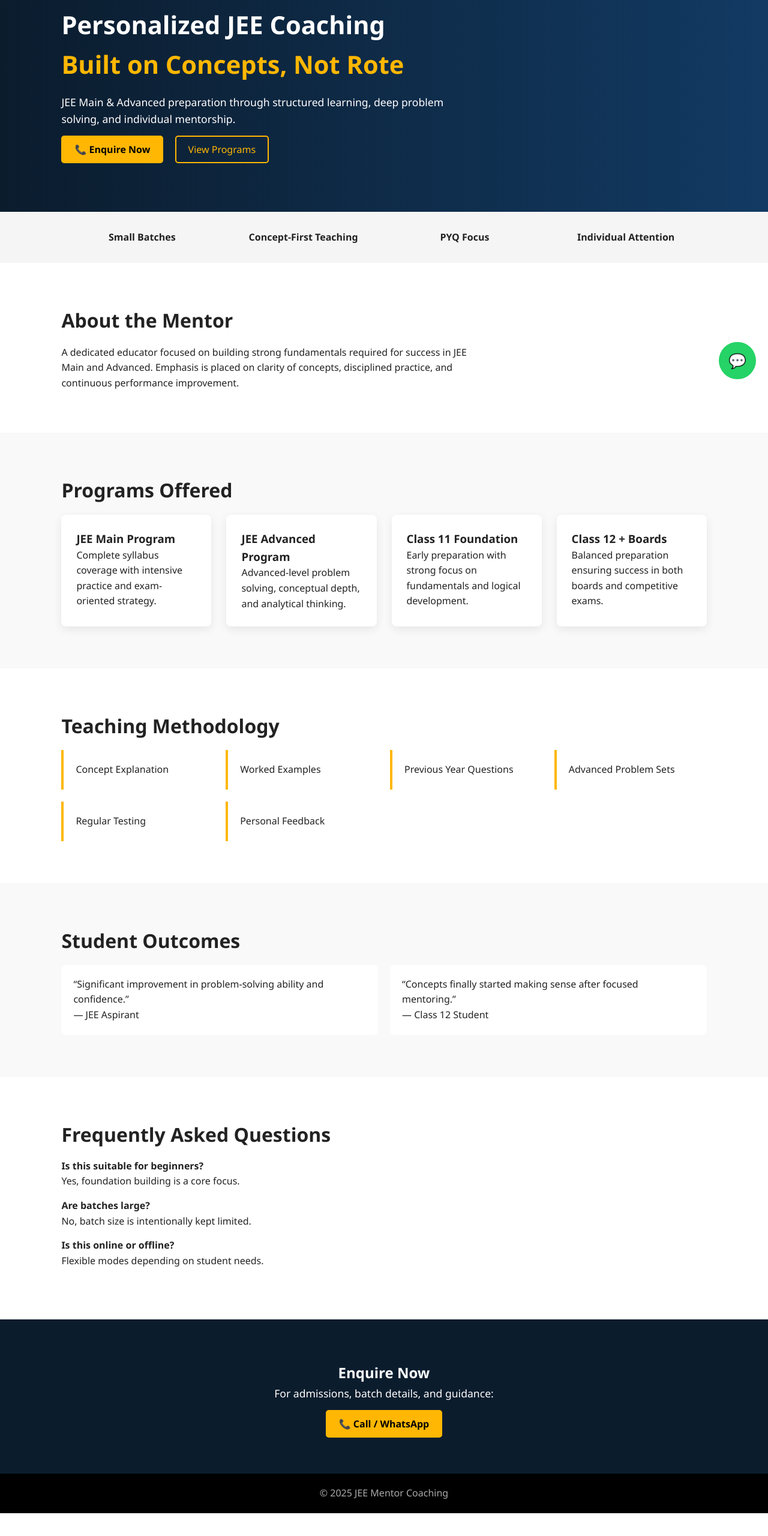
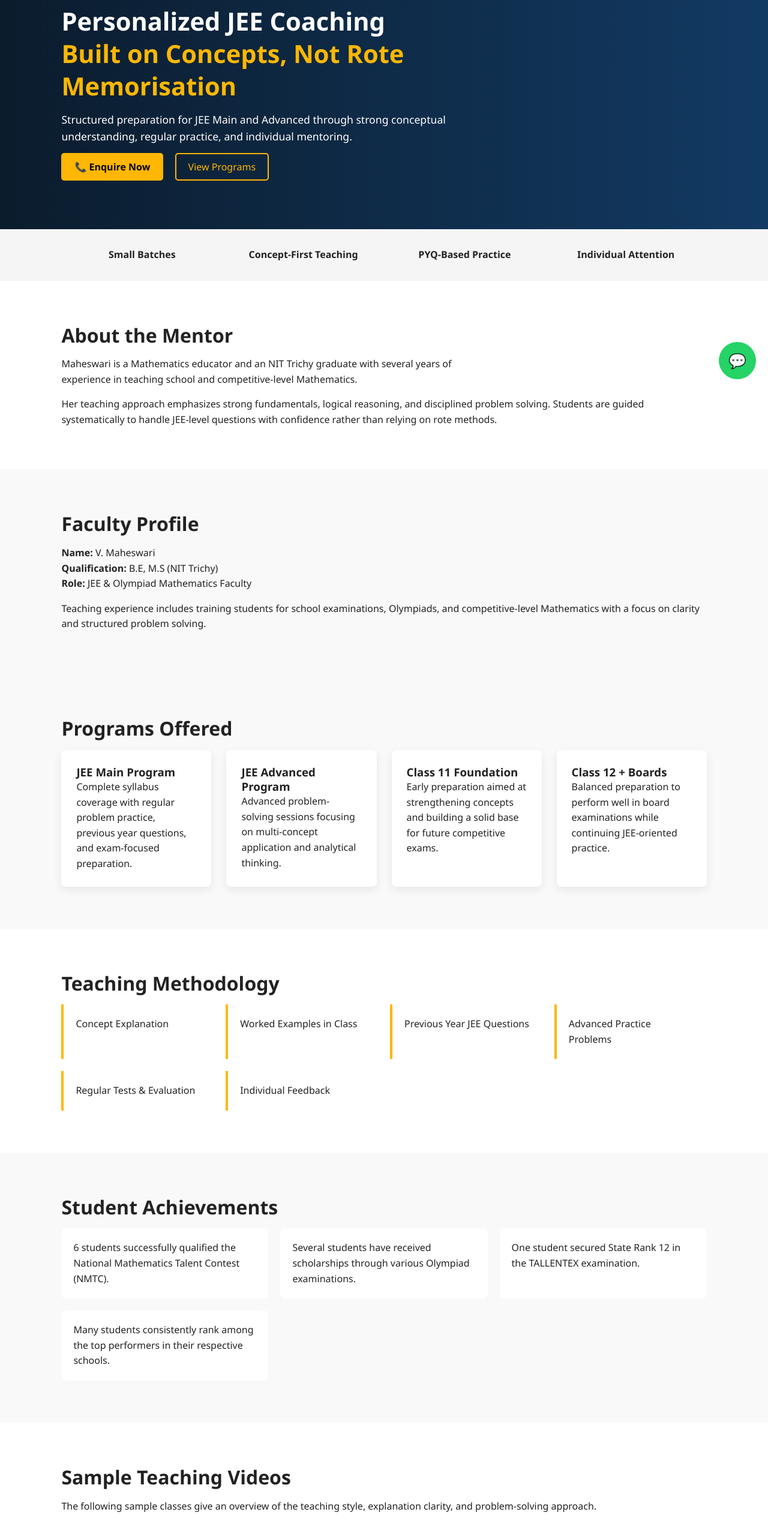
Before and after one commit to Falconspy6015/Courses, a plain HTML site: page index.html in a window 1280 px wide. Shown: the part 148-2708 px from the top of the page at 60% size. Before the commit the page ends 2670 px from the top, so only its background shows below. Drawn offline with Linux system fonts and the light colour scheme; grey boxes are pictures that could not be loaded.

Commit message:
second commit

```diff
--- a/index.html
+++ b/index.html
@@ -6,7 +6,7 @@
   <title>Personal JEE Coaching | Concept-Oriented Mentorship</title>
 
   <!-- SEO -->
-  <meta name="description" content="Personalized JEE Main & Advanced coaching with concept-first teaching, small batches, and individual mentorship.">
+  <meta name="description" content="Personalized JEE Main & Advanced coaching by NIT Trichy graduate. Concept-first teaching, small batches, and individual mentorship.">
   <meta name="keywords" content="JEE coaching, JEE Main, JEE Advanced, IIT preparation, physics chemistry maths">
   <meta name="author" content="Mahesh JEE Classes">
 
@@ -29,8 +29,14 @@
 <!-- HERO -->
 <section class="hero">
   <div class="hero-content">
-    <h1>Personalized JEE Coaching<br><span>Built on Concepts, Not Rote</span></h1>
-    <p>JEE Main & Advanced preparation through structured learning, deep problem solving, and individual mentorship.</p>
+    <h1>
+      Personalized JEE Coaching<br>
+      <span>Built on Concepts, Not Rote Memorisation</span>
+    </h1>
+    <p>
+      Structured preparation for JEE Main and Advanced through strong
+      conceptual understanding, regular practice, and individual mentoring.
+    </p>
     <div class="hero-buttons">
       <a href="#contact" class="btn-primary">📞 Enquire Now</a>
       <a href="#programs" class="btn-secondary">View Programs</a>
@@ -42,7 +48,7 @@
 <section class="trust">
   <div class="trust-box">Small Batches</div>
   <div class="trust-box">Concept-First Teaching</div>
-  <div class="trust-box">PYQ Focus</div>
+  <div class="trust-box">PYQ-Based Practice</div>
   <div class="trust-box">Individual Attention</div>
 </section>
 
@@ -50,10 +56,34 @@
 <section id="about" class="section">
   <h2>About the Mentor</h2>
   <p class="section-desc">
-    A dedicated educator focused on building strong fundamentals required for success in JEE Main and Advanced.
-    Emphasis is placed on clarity of concepts, disciplined practice, and continuous performance improvement.
+    Maheswari is a Mathematics educator and an NIT Trichy graduate with
+    several years of experience in teaching school and competitive-level
+    Mathematics.
+  </p>
+  <p>
+    Her teaching approach emphasizes strong fundamentals, logical reasoning,
+    and disciplined problem solving. Students are guided systematically to
+    handle JEE-level questions with confidence rather than relying on rote
+    methods.
   </p>
 </section>
+
+<section class="section gray">
+  <h2>Faculty Profile</h2>
+
+  <p>
+    <strong>Name:</strong> V. Maheswari<br>
+    <strong>Qualification:</strong> B.E, M.S (NIT Trichy)<br>
+    <strong>Role:</strong> JEE & Olympiad Mathematics Faculty
+  </p>
+
+  <p>
+    Teaching experience includes training students for school examinations,
+    Olympiads, and competitive-level Mathematics with a focus on clarity
+    and structured problem solving.
+  </p>
+</section>
+
 
 <!-- PROGRAMS -->
 <section id="programs" class="section gray">
@@ -62,22 +92,34 @@
 
     <div class="card">
       <h3>JEE Main Program</h3>
-      <p>Complete syllabus coverage with intensive practice and exam-oriented strategy.</p>
+      <p>
+        Complete syllabus coverage with regular problem practice,
+        previous year questions, and exam-focused preparation.
+      </p>
     </div>
 
     <div class="card">
       <h3>JEE Advanced Program</h3>
-      <p>Advanced-level problem solving, conceptual depth, and analytical thinking.</p>
+      <p>
+        Advanced problem-solving sessions focusing on multi-concept
+        application and analytical thinking.
+      </p>
     </div>
 
     <div class="card">
       <h3>Class 11 Foundation</h3>
-      <p>Early preparation with strong focus on fundamentals and logical development.</p>
+      <p>
+        Early preparation aimed at strengthening concepts and building
+        a solid base for future competitive exams.
+      </p>
     </div>
 
     <div class="card">
       <h3>Class 12 + Boards</h3>
-      <p>Balanced preparation ensuring success in both boards and competitive exams.</p>
+      <p>
+        Balanced preparation to perform well in board examinations while
+        continuing JEE-oriented practice.
+      </p>
     </div>
 
   </div>
@@ -88,36 +130,115 @@
   <h2>Teaching Methodology</h2>
   <div class="method-grid">
     <div class="method-box">Concept Explanation</div>
-    <div class="method-box">Worked Examples</div>
-    <div class="method-box">Previous Year Questions</div>
-    <div class="method-box">Advanced Problem Sets</div>
-    <div class="method-box">Regular Testing</div>
-    <div class="method-box">Personal Feedback</div>
+    <div class="method-box">Worked Examples in Class</div>
+    <div class="method-box">Previous Year JEE Questions</div>
+    <div class="method-box">Advanced Practice Problems</div>
+    <div class="method-box">Regular Tests & Evaluation</div>
+    <div class="method-box">Individual Feedback</div>
   </div>
 </section>
 
 <!-- RESULTS -->
 <section id="results" class="section gray">
-  <h2>Student Outcomes</h2>
+  <h2>Student Achievements</h2>
   <div class="testimonials">
     <div class="testimonial">
-      <p>“Significant improvement in problem-solving ability and confidence.”</p>
-      <span>— JEE Aspirant</span>
+      <p>
+        6 students successfully qualified the National Mathematics
+        Talent Contest (NMTC).
+      </p>
     </div>
     <div class="testimonial">
-      <p>“Concepts finally started making sense after focused mentoring.”</p>
-      <span>— Class 12 Student</span>
+      <p>
+        Several students have received scholarships through
+        various Olympiad examinations.
+      </p>
+    </div>
+    <div class="testimonial">
+      <p>
+        One student secured State Rank 12 in the TALLENTEX examination.
+      </p>
+    </div>
+    <div class="testimonial">
+      <p>
+        Many students consistently rank among the top performers
+        in their respective schools.
+      </p>
     </div>
   </div>
 </section>
 
+
+<section class="section">
+  <h2>Sample Teaching Videos</h2>
+
+  <p>
+    The following sample classes give an overview of the teaching style,
+    explanation clarity, and problem-solving approach.
+  </p>
+
+  <div class="video-grid">
+
+    <div class="video-item">
+      <iframe
+        src="https://www.youtube.com/embed/3FdziD02Cp8"
+        title="Algebra – Concept Explanation"
+        frameborder="0"
+        allowfullscreen>
+      </iframe>
+      <p class="video-caption">Algebra – Concept Explanation</p>
+    </div>
+
+    <div class="video-item">
+      <iframe
+        src="https://www.youtube.com/embed/01wBEUAkzB0"
+        title="Inequalities – One Shot"
+        frameborder="0"
+        allowfullscreen>
+      </iframe>
+      <p class="video-caption">Inequalities – One Shot</p>
+    </div>
+
+    <div class="video-item">
+      <iframe
+        src="https://www.youtube.com/embed/_TsIHnzhpKY"
+        title="Differentiation – Fundamentals"
+        frameborder="0"
+        allowfullscreen>
+      </iframe>
+      <p class="video-caption">Differentiation – Fundamentals</p>
+    </div>
+
+  </div>
+
+  <p class="muted">
+    More concept explanation and problem-solving videos are available on the
+    official YouTube channel.
+  </p>
+</section>
+
+
+
+
 <!-- FAQ -->
 <section class="section">
-  <h2>Frequently Asked Questions</h2>
+  <h2>Batch Details</h2>
   <div class="faq">
-    <p><strong>Is this suitable for beginners?</strong><br>Yes, foundation building is a core focus.</p>
-    <p><strong>Are batches large?</strong><br>No, batch size is intentionally kept limited.</p>
-    <p><strong>Is this online or offline?</strong><br>Flexible modes depending on student needs.</p>
+    <p>
+      <strong>Classes:</strong> Class 5 to 9
+    </p>
+    <p>
+      <strong>Duration:</strong> January to May
+    </p>
+    <p>
+      <strong>Days:</strong> Monday, Thursday, Saturday
+    </p>
+    <p>
+      <strong>Time:</strong> 4:30 PM – 7:30 PM
+    </p>
+    <p>
+      Batch sizes are limited to ensure individual attention.
+    </p>
   </div>
 </section>
 
@@ -125,18 +246,31 @@
 <section id="contact" class="contact">
   <h2>Enquire Now</h2>
   <p class="contact-text">
-    For admissions, batch details, and guidance:
+    For admissions, batch availability, and academic guidance:
   </p>
-  <a href="#" class="btn-primary">📞 Call / WhatsApp</a>
+  <a href="tel:8792783344" class="btn-primary">
+    📞 Call / WhatsApp: 8792783344
+  </a>
+<p style="margin-top: 25px; font-size: 0.95rem;">
+  Follow us for academic updates and sample classes:<br>
+  <a href="https://in.linkedin.com/in/maheswari-v-67687626b" target="_blank">
+    LinkedIn
+  </a>
+  &nbsp;|&nbsp;
+  <a href="https://youtube.com/@mahesnit_trichy" target="_blank">
+    YouTube
+  </a>
+</p>
+
 </section>
 
 <!-- FOOTER -->
 <footer>
-  <p>© 2025 JEE Mentor Coaching</p>
+  <p>© 2025 Mahesh JEE Classes</p>
 </footer>
 
 <!-- FLOATING WHATSAPP -->
-<a href="#" class="whatsapp">💬</a>
+<a href="https://wa.me/918792783344" class="whatsapp">💬</a>
 
 </body>
 </html>
--- a/style.css
+++ b/style.css
@@ -3,6 +3,7 @@
   padding: 0;
   box-sizing: border-box;
 }
+
 
 body {
   font-family: "Segoe UI", Arial, sans-serif;
@@ -10,6 +11,22 @@ body {
   color: #222;
   background: #fff;
 }
+p {
+  margin-bottom: 1rem;
+}
+
+h1, h2, h3 {
+  line-height: 1.3;
+}
+
+h2 {
+  margin-bottom: 1.25rem;
+}
+
+.section p:last-child {
+  margin-bottom: 0;
+}
+
 
 /* NAVBAR */
 .navbar {
@@ -200,3 +217,34 @@ footer {
   border-radius: 50%;
   text-decoration: none;
 }
+
+
+.video-grid {
+  display: grid;
+  grid-template-columns: repeat(3, 1fr);
+  gap: 20px;
+  margin-top: 25px;
+}
+
+.video-item {
+  text-align: center;
+}
+
+.video-item iframe {
+  width: 100%;
+  aspect-ratio: 16 / 9;
+  border-radius: 8px;
+}
+
+.video-caption {
+  margin-top: 8px;
+  font-size: 0.95rem;
+  color: #374151;
+}
+
+/* Mobile: stack videos */
+@media (max-width: 768px) {
+  .video-grid {
+    grid-template-columns: 1fr;
+  }
+}
```
